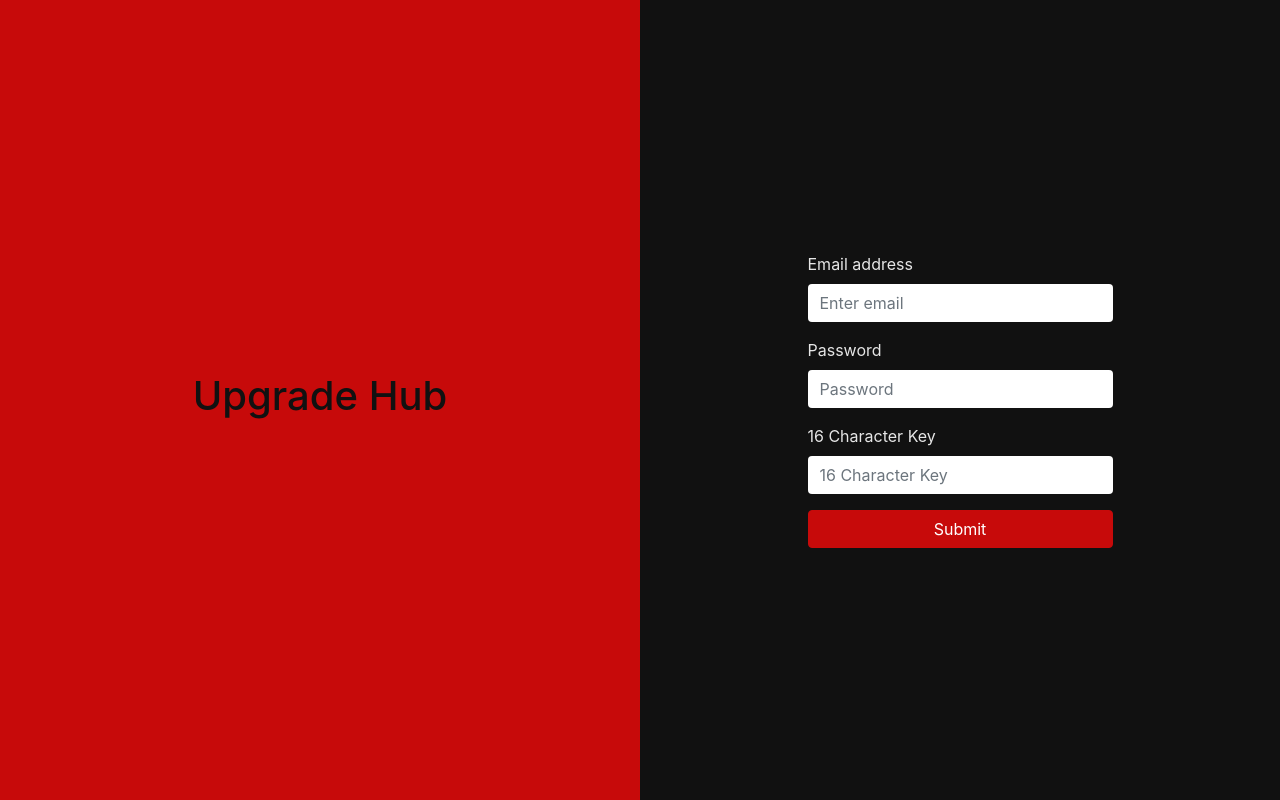
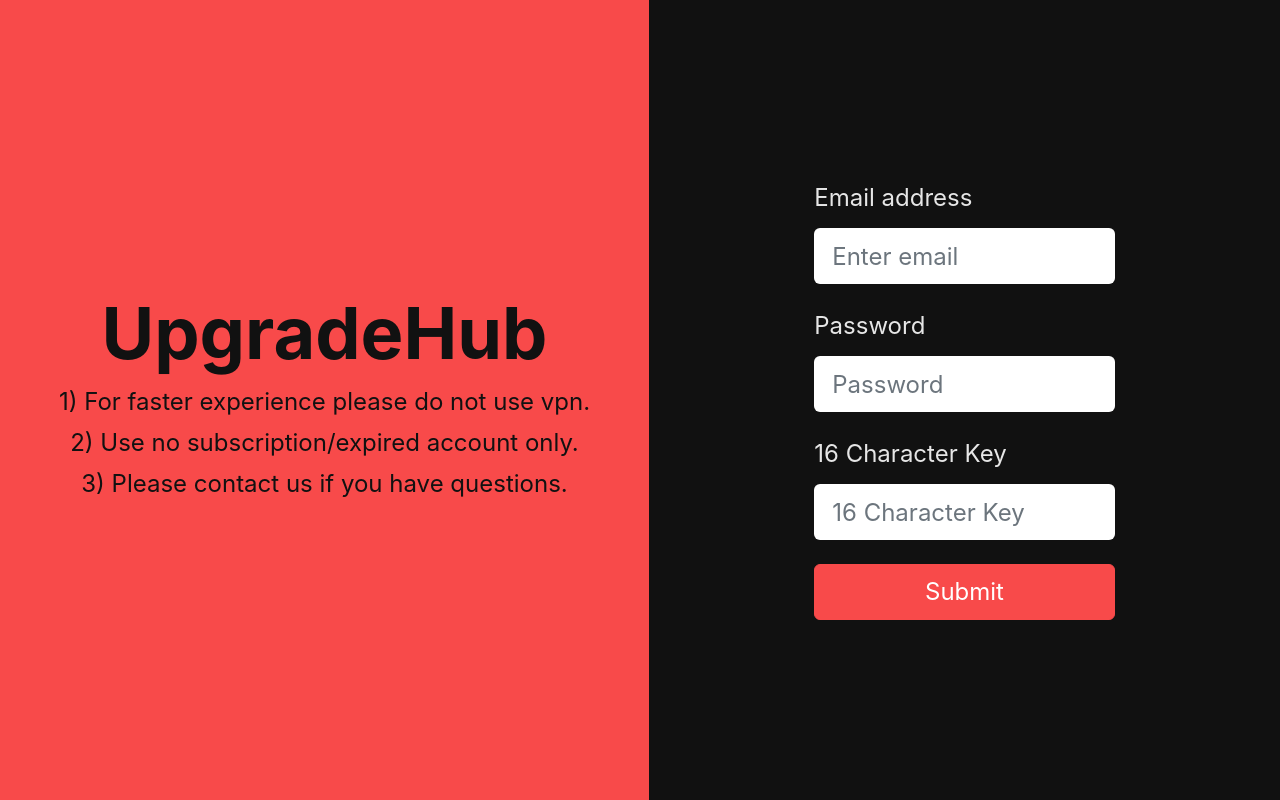
Before and after one commit to AakSin/upgrade-hub, a plain HTML site: page index.html in a window 1280 px wide. Drawn offline with nearby package versions, Linux system fonts and the light colour scheme.

Commit message:
final static layout

```diff
--- a/index.html
+++ b/index.html
@@ -11,12 +11,14 @@
 <body>
     <div class="container-fluid">
         <div class="row">
-          <div class="col-sm info d-flex justify-content-center align-items-center">
-              <div class="main">
-                  <h1>Upgrade Hub</h1>
-              </div>
+          <div class="col-sm flex-column info d-flex justify-content-center align-items-center px-3">
 
-          </div>
+                  <h1 class="Display-1 ">UpgradeHub</h1>
+                  <h5>1) For faster experience please do not use vpn.</h5>
+                  <h5>2) Use no subscription/expired account only.</h5>
+                  <h5>3) Please contact us if you have questions.</h5>
+            </div>
+
           <div class="col-sm upgrader d-flex justify-content-center align-items-center">
             <form class="d-flex flex-column">
                 <div class="form-group">
--- a/styles.css
+++ b/styles.css
@@ -1,11 +1,12 @@
 :root {
-    --color1: rgb(199, 10, 10);
+    --color1: rgb(248, 74, 74);
     --color2:rgb(17, 17, 17);
 }
   }
  body,html {
     margin: 0;
     padding: 0;
+    font-size: 1rem;
 }
 .col-sm {
     height: 100vh;
@@ -30,3 +31,25 @@ label{
 form{
     width: 50%;
 }
+h1{
+    /* text-align: center; */
+    font-weight: 700;
+    font-size: 3rem;
+
+}
+h5{
+    font-weight: 400;
+    font-size: 1rem;
+}
+p{
+    text-align: center;
+}
+
+
+/* Medium devices (landscape tablets, 768px and up) */
+@media only screen and (min-width: 768px) {
+    html{
+        font-size: 1.5rem;
+    }
+
+}
```
